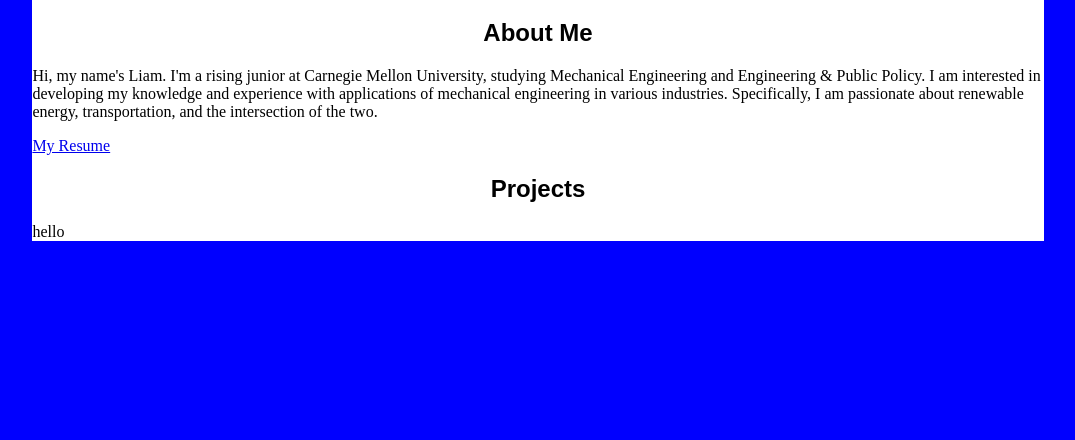
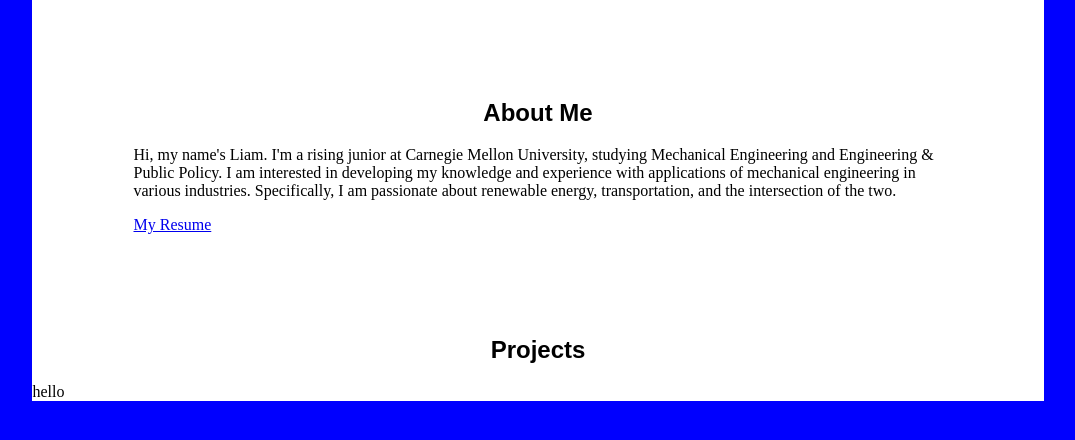
Before and after one commit to ljwalsh18/ljwalsh18.github.io, a plain HTML site: page index.html in a window 1280 px wide. Shown: the part 166-606 px from the top of the page, without its empty margins (102-1177 px from the left). Drawn offline with Linux system fonts and the light colour scheme.

Commit message:
Create main.css

```diff
--- a/css/main.css
+++ b/css/main.css
@@ -17,3 +17,7 @@ div#mainContent {
     background-color: white;
     margin:10%;
 }
+
+div#aboutMe {
+    margin:10%;
+}
```
